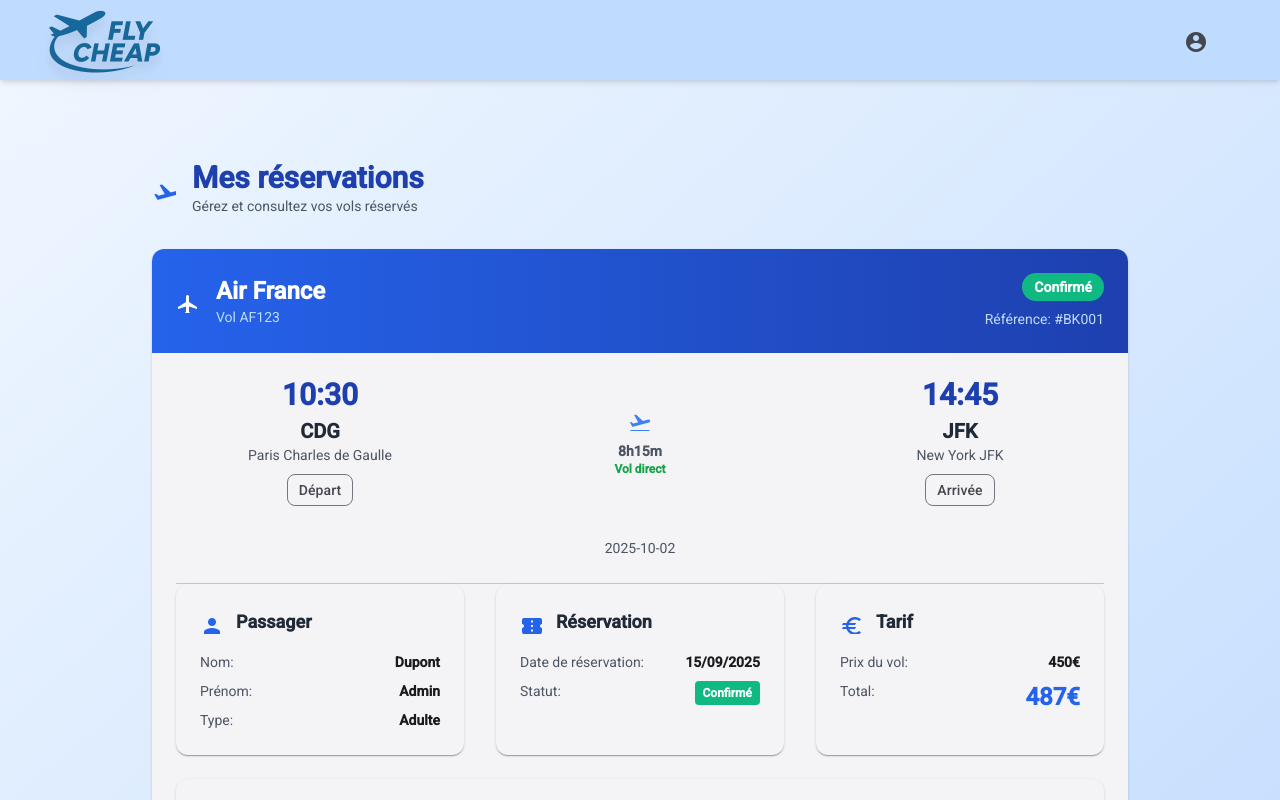
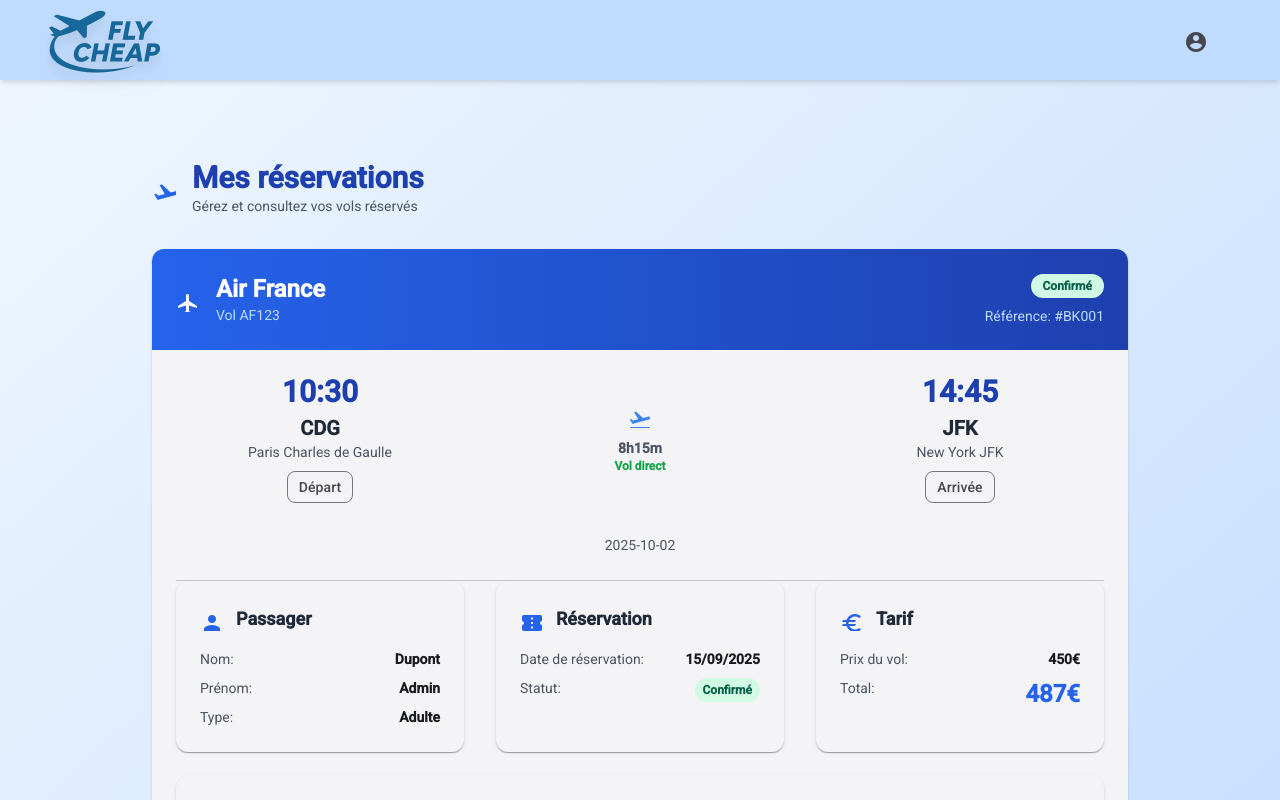
Before and after one commit to nin-faz/fly-cheap, an Angular app: page /my-bookings in a window 1280 px wide. Shown: the top 800 px of the page. Built offline with nearby package versions, Linux system fonts and the light colour scheme; sample sign-in values are in the browser's storage.

Commit message:
✨ added directive status-highlight (confirmed, cancelled)

```diff
--- a/src/app/features/admin/components/admin.ts
+++ b/src/app/features/admin/components/admin.ts
@@ -10,11 +10,19 @@
 import { MatTabsModule } from '@angular/material/tabs';
 import { forkJoin } from 'rxjs';
 import { BookingService } from '../../booking/services/booking';
+import { StatusHighlightDirective } from '../../../shared/directives/status-highlight.directive';
 
 @Component({
   selector: 'app-admin',
   standalone: true,
-  imports: [CommonModule, MatCardModule, MatButtonModule, MatIconModule, MatTabsModule],
+  imports: [
+    CommonModule,
+    MatCardModule,
+    MatButtonModule,
+    MatIconModule,
+    MatTabsModule,
+    StatusHighlightDirective,
+  ],
   template: `
     <div class="min-h-screen bg-gradient-to-br from-blue-50 to-blue-200 py-8">
       <div class="max-w-7xl mx-auto px-4 sm:px-6 lg:px-8">
@@ -232,13 +240,9 @@
                             </td>
                             <td class="px-6 py-4 whitespace-nowrap">
                               <span
-                                [class.bg-green-100]="booking.status === 'confirmed'"
-                                [class.text-green-800]="booking.status === 'confirmed'"
-                                [class.bg-red-100]="booking.status === 'cancelled'"
-                                [class.text-red-800]="booking.status === 'cancelled'"
+                                [appStatusHighlight]="booking.status"
                                 class="px-2 inline-flex text-xs leading-5 font-semibold rounded-full"
                               >
-                                {{ getStatusLabel(booking.status) }}
                               </span>
                             </td>
                             <td class="px-6 py-4 whitespace-nowrap text-sm font-medium">
@@ -378,15 +382,4 @@
       return total;
     }, 0);
   }
-
-  getStatusLabel(status: string): string {
-    switch (status) {
-      case 'confirmed':
-        return 'Confirmé';
-      case 'cancelled':
-        return 'Annulé';
-      default:
-        return status;
-    }
-  }
 }
--- a/src/app/features/my-bookings/components/my-bookings.ts
+++ b/src/app/features/my-bookings/components/my-bookings.ts
@@ -8,6 +8,7 @@
 import { MatIconModule } from '@angular/material/icon';
 import { MatChipsModule } from '@angular/material/chips';
 import { MatDividerModule } from '@angular/material/divider';
+import { StatusHighlightDirective } from '../../../shared/directives/status-highlight.directive';
 
 @Component({
   selector: 'app-my-bookings',
@@ -20,6 +21,7 @@
     MatIconModule,
     MatChipsModule,
     MatDividerModule,
+    StatusHighlightDirective,
   ],
   template: `
     <div class="max-w-5xl mx-auto px-6">
@@ -61,11 +63,9 @@
                   </div>
                   <div class="text-right">
                     <div
-                      [class]="getStatusClass(booking.status)"
+                      [appStatusHighlight]="booking.status"
                       class="inline-block px-3 py-1 rounded-full text-sm font-semibold mb-2"
-                    >
-                      {{ getStatusLabel(booking.status) }}
-                    </div>
+                    ></div>
                     <div class="text-sm text-blue-200">Référence: #{{ booking.id }}</div>
                   </div>
                 </div>
@@ -156,11 +156,9 @@
                       <div class="flex justify-between">
                         <span class="text-gray-600">Statut:</span>
                         <div
-                          [class]="getStatusClass(booking.status)"
+                          [appStatusHighlight]="booking.status"
                           class="inline-block px-2 py-1 rounded text-xs font-semibold"
-                        >
-                          {{ getStatusLabel(booking.status) }}
-                        </div>
+                        ></div>
                       </div>
                     </div>
                   </mat-card>
@@ -300,26 +298,4 @@
       this.loadBookings();
     }
   }
-
-  getStatusClass(status: string): string {
-    switch (status) {
-      case 'confirmed':
-        return 'bg-emerald-500 text-white';
-      case 'cancelled':
-        return 'bg-red-500 text-white';
-      default:
-        return 'bg-gray-500 text-white';
-    }
-  }
-
-  getStatusLabel(status: string): string {
-    switch (status) {
-      case 'confirmed':
-        return 'Confirmé';
-      case 'cancelled':
-        return 'Annulé';
-      default:
-        return 'Inconnu';
-    }
-  }
 }
--- /dev/null
+++ b/src/app/shared/directives/status-highlight.directive.ts
@@ -0,0 +1,58 @@
+import {
+  Directive,
+  ElementRef,
+  Input,
+  Renderer2,
+  OnChanges,
+  SimpleChanges,
+  inject,
+} from '@angular/core';
+
+@Directive({
+  selector: '[appStatusHighlight]',
+  standalone: true,
+})
+export class StatusHighlightDirective implements OnChanges {
+  private readonly el = inject(ElementRef);
+  private readonly renderer = inject(Renderer2);
+
+  @Input('appStatusHighlight') status!: 'confirmed' | 'cancelled';
+
+  ngOnChanges(changes: SimpleChanges): void {
+    if (changes['status']) {
+      this.updateStatusDisplay();
+    }
+  }
+
+  private updateStatusDisplay(): void {
+    // Nettoyer les classes existantes
+    this.renderer.removeClass(this.el.nativeElement, 'bg-emerald-100');
+    this.renderer.removeClass(this.el.nativeElement, 'text-emerald-800');
+    this.renderer.removeClass(this.el.nativeElement, 'bg-red-100');
+    this.renderer.removeClass(this.el.nativeElement, 'text-red-800');
+
+    // Appliquer les nouvelles classes selon le statut
+    switch (this.status) {
+      case 'confirmed':
+        this.renderer.addClass(this.el.nativeElement, 'bg-emerald-100');
+        this.renderer.addClass(this.el.nativeElement, 'text-emerald-800');
+        this.renderer.setProperty(this.el.nativeElement, 'textContent', 'Confirmé');
+        break;
+
+      case 'cancelled':
+        this.renderer.addClass(this.el.nativeElement, 'bg-red-100');
+        this.renderer.addClass(this.el.nativeElement, 'text-red-800');
+        this.renderer.setProperty(this.el.nativeElement, 'textContent', 'Annulé');
+        break;
+    }
+
+    // Ajouter classes communes
+    this.renderer.addClass(this.el.nativeElement, 'px-2');
+    this.renderer.addClass(this.el.nativeElement, 'py-1');
+    this.renderer.addClass(this.el.nativeElement, 'rounded-full');
+    this.renderer.addClass(this.el.nativeElement, 'text-xs');
+    this.renderer.addClass(this.el.nativeElement, 'font-semibold');
+    this.renderer.addClass(this.el.nativeElement, 'transition-all');
+    this.renderer.addClass(this.el.nativeElement, 'duration-300');
+  }
+}
```
